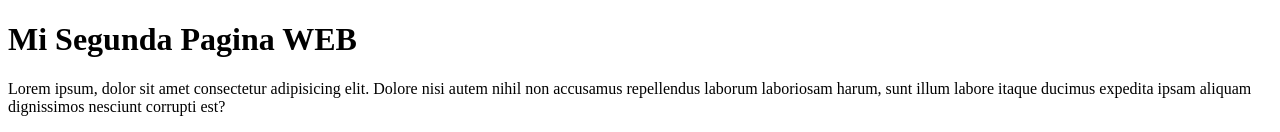
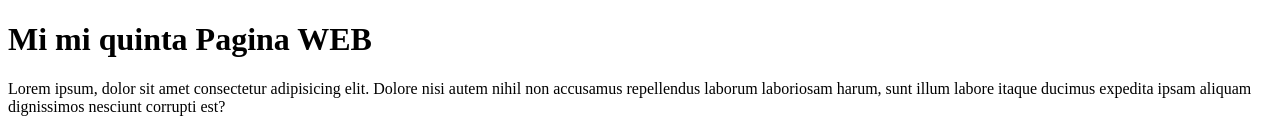
Before and after one commit to feliperrr/test1908, a plain HTML site: page index.html in a window 1280 px wide. Shown: the top 132 px of the page. Drawn offline with Linux system fonts and the light colour scheme.

Commit message:
mi cuarto commit

```diff
--- a/index.html
+++ b/index.html
@@ -7,7 +7,7 @@
 </head>
 <body>
     <h1>
-        Mi Segunda Pagina WEB
+        Mi mi quinta Pagina WEB
     </h1>
     <p>
         Lorem ipsum, dolor sit amet consectetur adipisicing elit. Dolore nisi autem nihil non accusamus repellendus laborum laboriosam harum, sunt illum labore itaque ducimus expedita ipsam aliquam dignissimos nesciunt corrupti est?
```
